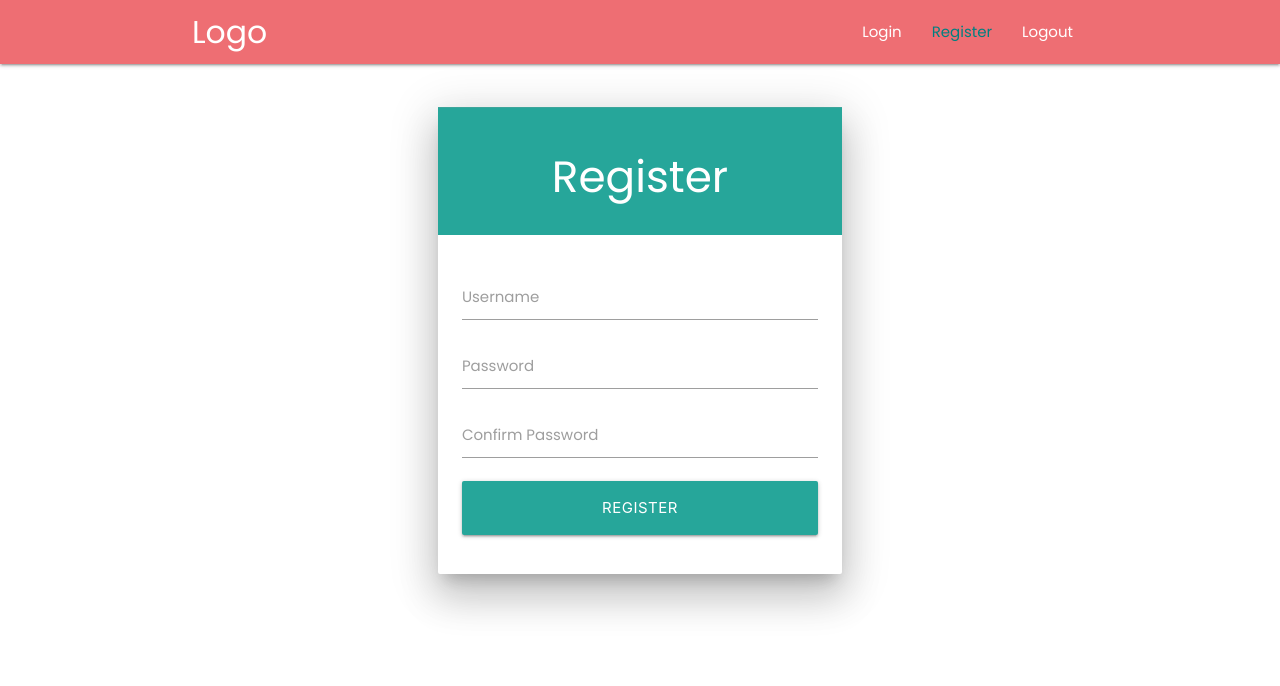
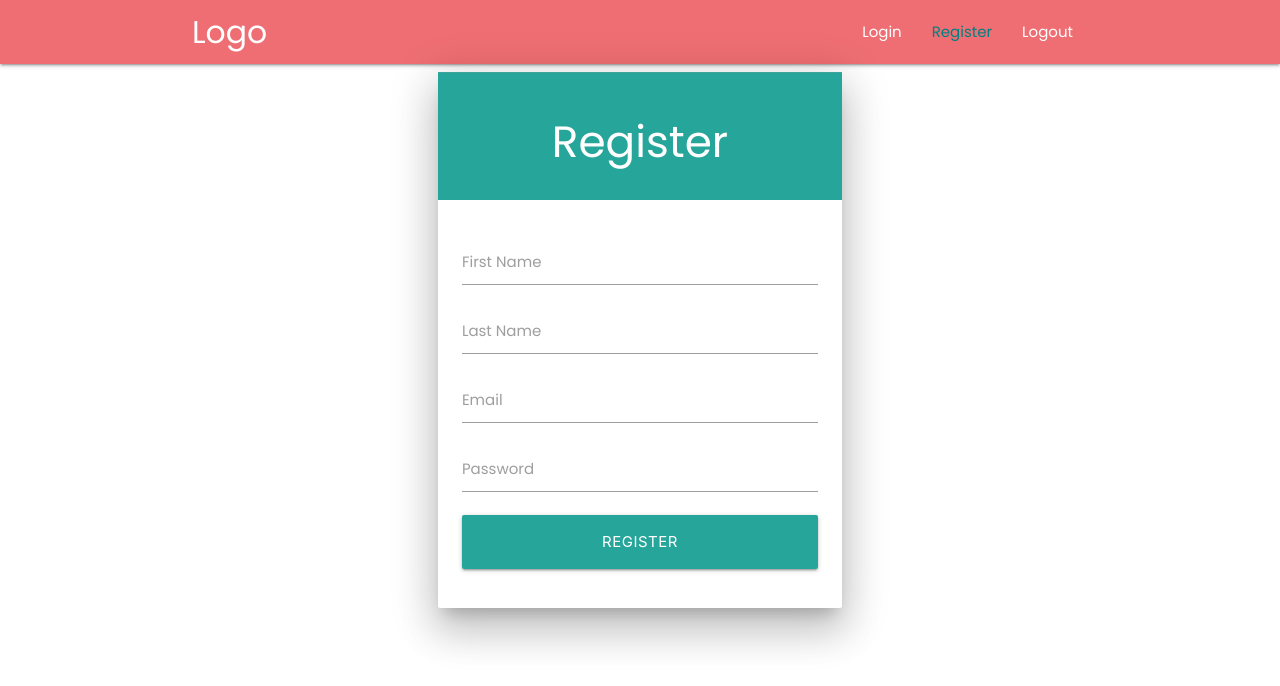
Before and after one commit to bslzz/react-firebase-project, a React (Create React App) app: page /register in a window 1280 px wide. Shown: the top 686 px of the page. Built offline with nearby package versions, Linux system fonts and the light colour scheme; the HTML template or start-up script is replaced by a standard one.

Commit message:
created posts components and linked forms to the navigation

```diff
--- a/src/Components/Auth/Login.js
+++ b/src/Components/Auth/Login.js
@@ -10,12 +10,12 @@ const Login = () => {
           </div>
           <div className="card-content">
             <div className="input-field">
-              <label htmlFor="username">Username</label>
-              <input type="text" />
+              <input id="email" type="email" className="validate" />
+              <label htmlFor="email">Email</label>
             </div>
             <div className="input-field">
+              <input id="password" type="password" className="validate" />
               <label htmlFor="password">Password</label>
-              <input type="password" />
             </div>
             <div className="input-field">
               <button
--- a/src/Components/Auth/Logo.js
+++ b/src/Components/Auth/Logo.js
@@ -4,7 +4,7 @@ import { Link } from 'react-router-dom';
 const Logo = () => {
   return (
     <div>
-      <Link to="/" class="brand-logo">
+      <Link to="/" className="brand-logo">
         Logo
       </Link>
     </div>
--- a/src/Components/Auth/Register.js
+++ b/src/Components/Auth/Register.js
@@ -10,17 +10,22 @@ const Register = () => {
           </div>
           <div className="card-content">
             <div className="input-field">
-              <label htmlFor="username">Username</label>
-              <input type="text" />
+              <input id="first_name" type="text" className="validate" />
+              <label htmlFor="first_name">First Name</label>
+            </div>
+            <div className="input-field">
+              <input id="last_name" type="text" className="validate" />
+              <label htmlFor="last_name">Last Name</label>
+            </div>
+            <div className="input-field">
+              <input id="email" type="email" className="validate" />
+              <label htmlFor="email">Email</label>
             </div>
             <div className="input-field">
               <label htmlFor="password">Password</label>
               <input type="password" />
             </div>
-            <div className="input-field">
-              <label htmlFor="password">Confirm Password</label>
-              <input type="password" />
-            </div>
+
             <div className="input-field">
               <button
                 className="btn-large waves-effect waves-dark"
--- a/src/Components/Posts/CreateNewPost.js
+++ b/src/Components/Posts/CreateNewPost.js
@@ -13,9 +13,12 @@ const CreateNewPost = () => {
               <label htmlFor="title">Title</label>
               <input type="text" />
             </div>
-            <div class="input-field">
-              <textarea id="textarea1" class="materialize-textarea"></textarea>
-              <label for="textarea1">Content</label>
+            <div className="input-field">
+              <textarea
+                id="textarea1"
+                className="materialize-textarea"
+              ></textarea>
+              <label htmlFor="textarea1">Content</label>
             </div>
 
             <div className="input-field">
--- a/src/Components/Posts/PostSummary.js
+++ b/src/Components/Posts/PostSummary.js
@@ -3,11 +3,11 @@ import React from 'react';
 const PostSummary = () => {
   return (
     <div className="container">
-      <div class="row">
-        <div class="col s12">
-          <div class="card blue-grey darken-1 postCard">
-            <div class="card-content white-text">
-              <span class="card-title">Card Title</span>
+      <div className="row">
+        <div className="col s12">
+          <div className="card blue-grey darken-1 postCard">
+            <div className="card-content white-text">
+              <span className="card-title">Card Title</span>
               <p>
                 Lorem ipsum dolor sit amet consectetur adipisicing elit.
                 Necessitatibus, dolor voluptatibus.
```
